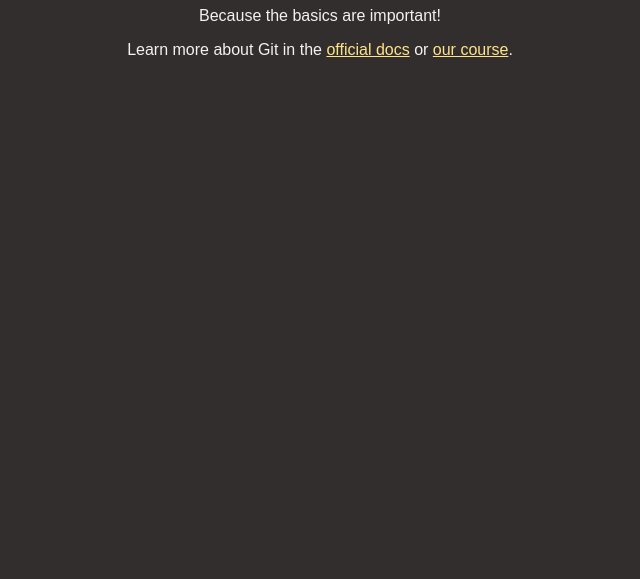
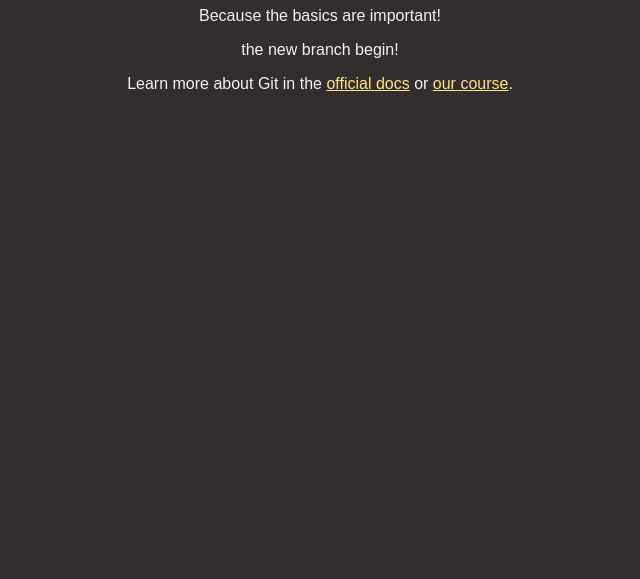
Before and after one commit to syljan/github-crash-course, a plain HTML site: page index.html in a window 1280 px wide. Shown: the part 221-800 px from the top of the page, without its empty margins (320-960 px from the left). Drawn offline with Linux system fonts and the light colour scheme.

Commit message:
new branch try

```diff
--- a/index.html
+++ b/index.html
@@ -14,6 +14,7 @@
     </header>
     <main>
       <p>Because the basics are important!</p>
+      <p>the new branch begin!</p>
       <p>
         Learn more about Git in the
         <a href="https://git-scm.com/book/en/v2">official docs</a> or
```
